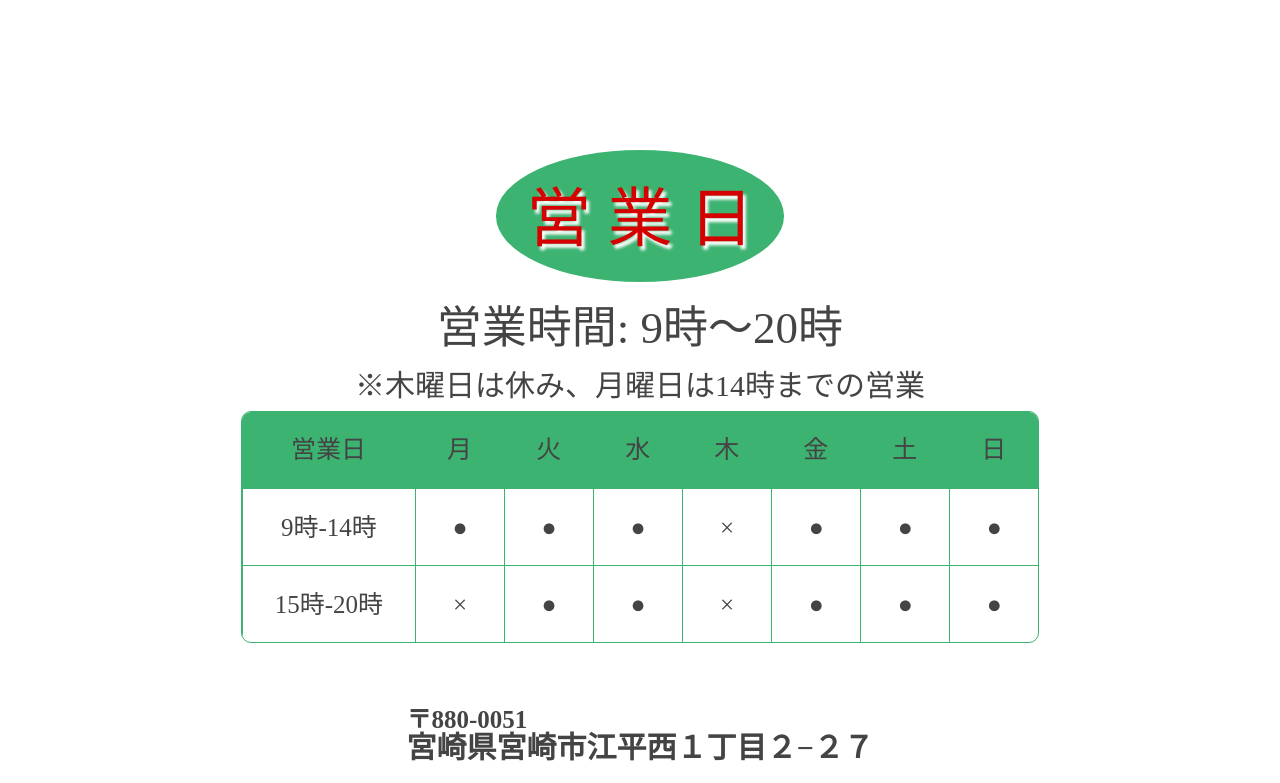
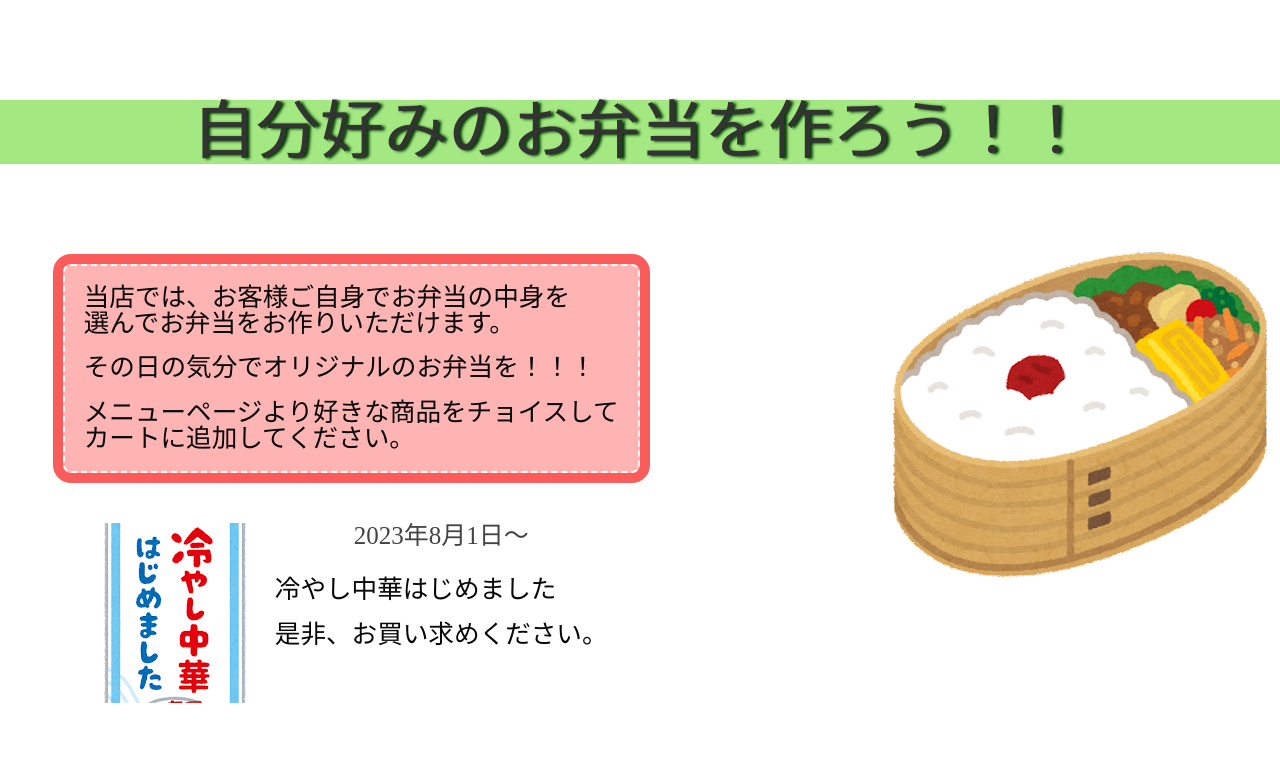
Before and after one commit to michikofujita/oh-bento, a PHP site: page / in a window 1280 px wide. Shown: the part 150-933 px from the top of the page. Run offline with PHP 8.4, Linux system fonts and the light colour scheme.

Commit message:
topページ作成　藤田

```diff
--- /dev/null
+++ b/css/top-style.css
@@ -0,0 +1,64 @@
+@charset "utf-8";
+
+#top h1 {
+    font-size: 5vw;
+    position: relative;
+    color: #333;
+    text-shadow: 3px 1px 3px rgb(1, 53, 2);
+    background: #a3e881;
+    text-align: center;
+    margin-bottom: 50px;
+}
+#top .Container {
+    display: flex;
+    flex-direction: row;
+    justify-content: space-between;
+}
+#top .flex1, .flex2{
+    display: flex;
+    flex-direction: column;
+}
+#top .flex1 {
+    justify-content: center;
+}
+#top .box2 {
+    display: flex;
+    flex-direction: row;
+    justify-content: space-between;
+    margin: auto;
+}
+#top .images2 {
+    justify-content: center;
+}
+#top p span {
+    line-height: 2.5;
+}
+
+
+#top h6 {
+    text-align: center;
+}
+
+#top p {
+    font-size: 2vw;
+    margin: 10px;
+    color: #070707;
+}
+#top .box1 {
+    padding: 1.5vw;
+    margin: 2em 2.5em;
+    background: #ffb4b4;
+    box-shadow: 0px 0px 0px 10px #fa5c5c;
+    border: dashed 2px #ffffff;
+    border-radius: 8px;
+}
+#top .box1 p {
+margin: 0;
+padding: 0;
+}
+/*
+@media screen and (min-width: 1160px) {
+    #top p {
+        font-size: 2vw;
+}
+}  */
--- a/header.php
+++ b/header.php
@@ -5,6 +5,7 @@
     <title>OH! 弁当屋</title>
     <link rel="stylesheet" href="css/reset.css">
     <link rel="stylesheet" href="css/base-style.css">
+    <link rel="stylesheet" href="css/top-style.css">
     <link rel="stylesheet" href="css/news-style.css">
     <link rel="stylesheet" href="css/contact-style.css">
     <link rel="stylesheet" href="css/style.css">
--- a/index.php
+++ b/index.php
@@ -1,10 +1,37 @@
 <?php require 'header.php'; ?>
 <?php require 'menu.php'; ?>
 
-   <!-- 商品 -->
+<!-- 商品 -->
+<main id="top">
 
- <?php //require 'product.php'; ?>
+  <h1>自分好みのお弁当を作ろう！！</h1>
+  <div class="Container">
+    <div class="flex1">
+      <div class="box1">
+        <p>当店では、お客様ご自身でお弁当の中身を<br>
+        選んでお弁当をお作りいただけます。<br>
+      <span>その日の気分でオリジナルのお弁当を！！！</span><br>
+       メニューページより好きな商品をチョイスして<br>
+          カートに追加してください。</p>
+      </div>
+      <div class="box2">
+        <div>
+          <figure class="image2"><img src="images/img13.png" alt="top画像2"></figure>
+        </div>
+        <div>
+          <h6>2023年8月1日～</h6>
+          <p><span>冷やし中華はじめました</span><br>
+          是非、お買い求めください。</p>
+        </div>
+      </div>
 
-   <!-- 商品 -->
-<?php require 'address.php'; ?>
-<?php require 'footer.php'; ?>
+    </div>
+    <div class="flex2">
+      <figure class="image1"><img src="images/img01.png" alt="top画像1"></figure>
+    </div>
+  </div>
+
+  </main?>
+  <!-- 商品 -->
+  <?php require 'address.php'; ?>
+  <?php require 'footer.php'; ?>
```
